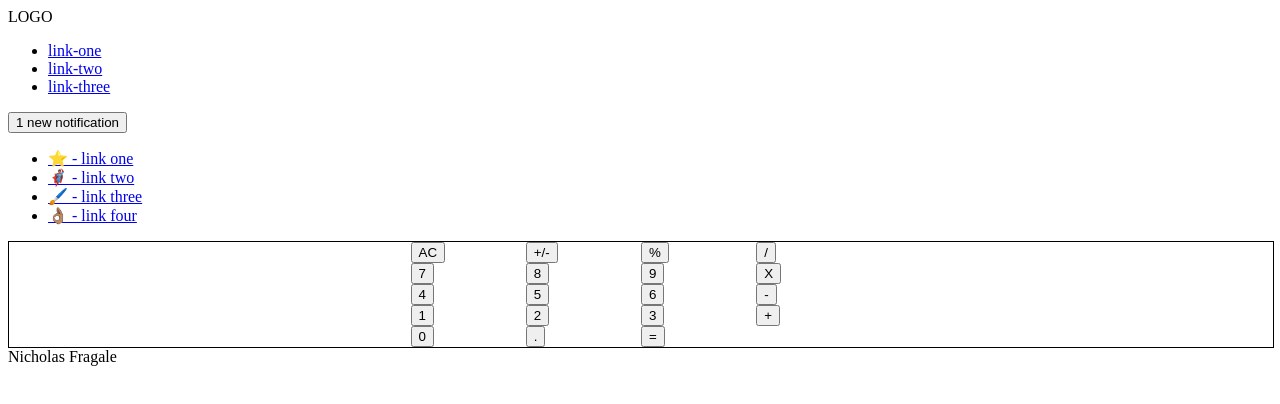
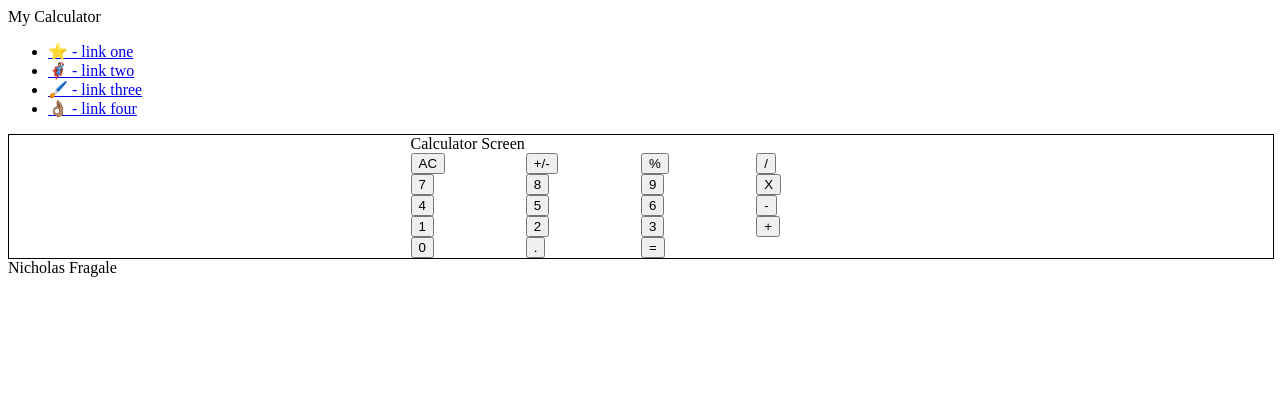
Before and after one commit to MrZanpakuto/calculator, a plain HTML site: page index.html in a window 1280 px wide. Drawn offline with Linux system fonts and the light colour scheme.

Commit message:
Add Calculator Screen

```diff
--- a/index.html
+++ b/index.html
@@ -10,22 +10,7 @@
 </head>
 <body>
     <div class="header">
-        <div class="left">
-          <div class="logo">
-            LOGO
-          </div>
-          <ul class="links">
-            <li><a href="google.com">link-one</a></li>
-            <li><a href="google.com">link-two</a></li>
-            <li><a href="google.com">link-three</a></li>
-          </ul>
-        </div>
-        <div class="right">
-          <button class="notifications">
-            1 new notification
-          </button>
-          <div class="profile-image"></div>
-        </div>
+            My Calculator
       </div>
 
     <!-- Create a basic HTML calculator with buttons for each digit, each of the above functions and an “Equals” key. -->
@@ -40,6 +25,8 @@
             </ul>
         </div>
         <div class="container-wrapper">
+            <div class="calculator">
+                <div class="screen">Calculator Screen</div>
                 <div class="container">
                         <div class="btn"><button>AC</button></div>
                         <div class="btn"><button>+/-</button></div>
@@ -63,6 +50,7 @@
                 </div>
             </div>
         </div>
+    </div>
 
     <div class="footer">
         Nicholas Fragale
```
Lines whose indentation alone changed are shown as unchanged.
